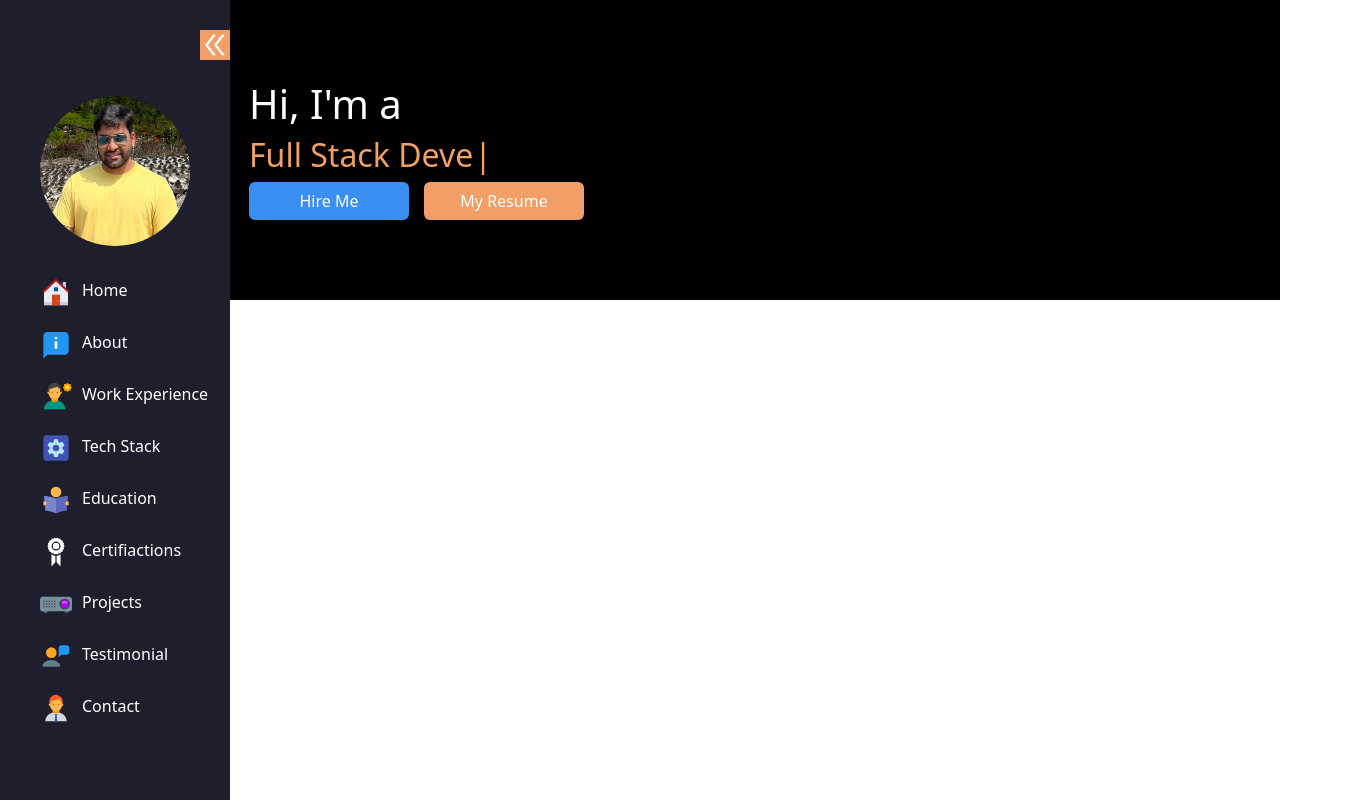
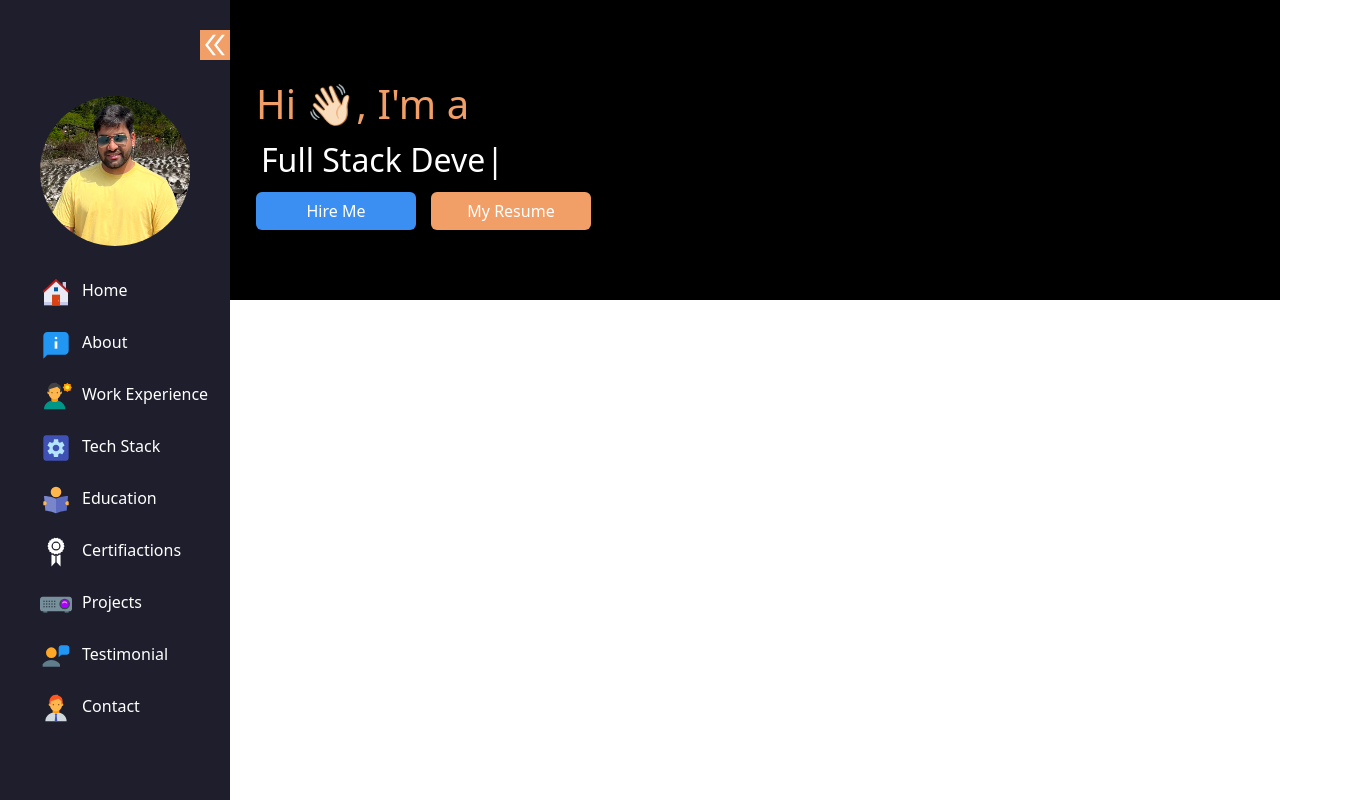
Before and after one commit to PatelPratik39/MERN_Portfolio, a React (Vite) app in the folder client/: page / in a window 1280 px wide. Shown: the whole page, 1348 px wide, since content can reach past the window. Built offline with nearby package versions, Linux system fonts and the light colour scheme.

Commit message:
css alignment

```diff
--- a/client/src/App.jsx
+++ b/client/src/App.jsx
@@ -1,10 +1,12 @@
 import Layout from "./components/Layout";
+import About from "./pages/About/About";
 
 function App() {
   return (
     <>
       <div>
         <Layout />
+        <About />
       </div>
     </>
   );
--- a/client/src/components/Layout.jsx
+++ b/client/src/components/Layout.jsx
@@ -1,5 +1,5 @@
 import React, { useState } from "react";
-import Home from "../pages/Home";
+import Home from "../pages/Home/Home";
 import "./layout.css";
 import { AiOutlineDoubleLeft } from "react-icons/ai";
 import { AiOutlineDoubleRight } from "react-icons/ai";
--- /dev/null
+++ b/client/src/pages/About/About.jsx
@@ -0,0 +1,14 @@
+import React from "react";
+import "./about.css";
+
+const About = () => {
+  return (
+    <>
+    <div className="about">
+        <div className=""></div>
+    </div>
+    </>
+  )
+};
+
+export default About;
--- a/client/src/pages/Home.css
+++ b/client/src/pages/Home/Home.css
@@ -2,23 +2,23 @@
     height: 300px;
     color: white;
     /* background-color: black; */
+    /* margin-left: 150px; */
+}
+
+.home-content h2{
+    padding: 5px;
+    /* padding-top: 80px; */
     margin-left: 150px;
 }
 
-.home-content{
-    padding: 5px;
-    padding-top: 80px;
-    /* margin-left: 150px;  */
-}
-
-.home-content h2{
+.home-content h1{
     /* color: #e0b50f; */
     color: #f29f67;
-    /* padding: 10px; */
-    /* margin-left: 150px;  */
+    padding-top: 80px;
+    margin-left: 150px;
 }
 .home-buttons{
-    /* margin-left: 150px; */
+    margin-left: 150px;
 }
 .home-buttons .btn-hire{
     background-color: #3b8ff3;
--- a/client/src/pages/Home.jsx
+++ b/client/src/pages/Home/Home.jsx
@@ -1,6 +1,6 @@
 import React from "react";
 import Typewriter from "typewriter-effect";
-import Resume from '../assets/docs/Pratik_Patel_resume1.pdf'
+import Resume from '../../assets/docs/Pratik_Patel_Resume1.pdf'
 import "./Home.css";
 
 const Home = () => {
@@ -8,7 +8,7 @@ const Home = () => {
     <>
       <div className="container-fluid home-container">
         <div className="container home-content">
-          <h1>Hi, I'm a </h1>
+          <h1>Hi 👋🏻, I'm a </h1>
           {/* Using Typewrite-effect pakage: npm i typewriter-effect */}
           <h2>
             <Typewriter
```
Also changed, not shown: client/src/pages/About/about.css (added).
